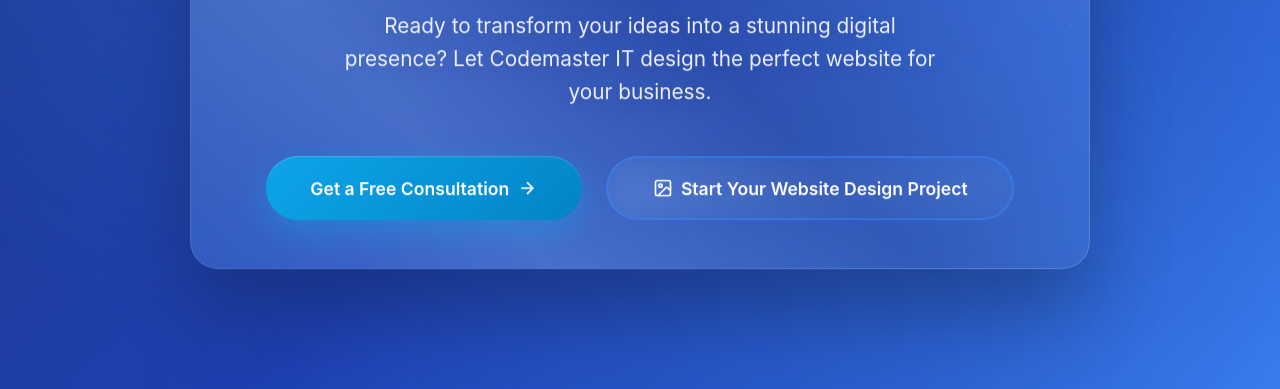
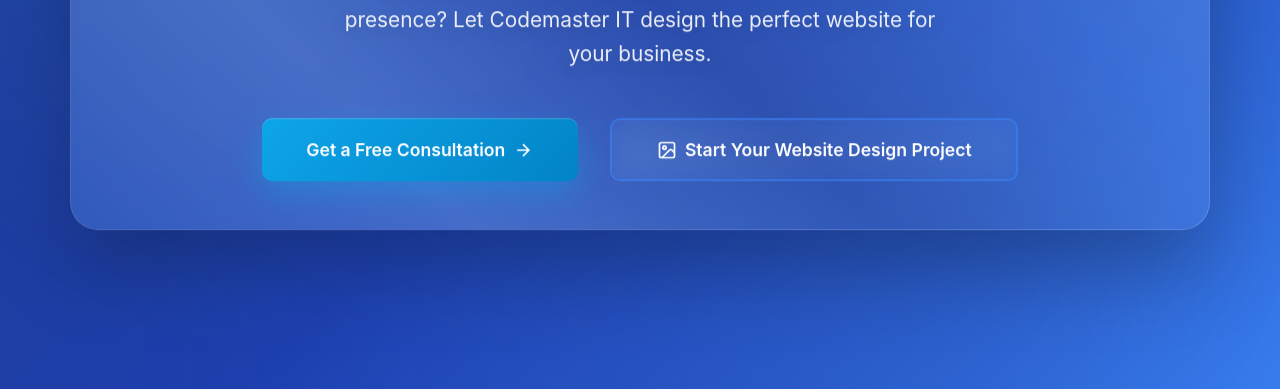
Before and after one commit to raisa-farzana/cta-section-for-codemaster-it, a plain HTML site: page index.html in a window 1280 px wide. Shown: the part 411-800 px from the top of the page. Drawn offline with Linux system fonts and the light colour scheme.

Commit message:
update file

```diff
--- a/index.html
+++ b/index.html
@@ -102,7 +102,7 @@
             position: relative;
             z-index: 10;
             text-align: center;
-            max-width: 900px;
+            max-width: 1140px;
             padding: 3rem 2rem;
             background: rgba(255, 255, 255, 0.08);
             backdrop-filter: blur(25px);
@@ -178,7 +178,7 @@
 
         .magnificent-cta-buttons {
             display: flex;
-            gap: 1.5rem;
+            gap: 2rem;
             justify-content: center;
             flex-wrap: wrap;
         }
@@ -189,7 +189,7 @@
             font-weight: 600;
             padding: 1.2rem 2.8rem;
             border: none;
-            border-radius: 50px;
+            border-radius: 10px;
             background: linear-gradient(135deg, #0ea5e9 0%, #0284c7 100%);
             color: white;
             cursor: pointer;
@@ -234,7 +234,7 @@
             font-weight: 600;
             padding: 1.2rem 2.8rem;
             border: 2px solid rgba(59, 130, 246, 0.6);
-            border-radius: 50px;
+            border-radius: 10px;
             background: rgba(59, 130, 246, 0.1);
             color: #ffffff;
             cursor: pointer;
```
